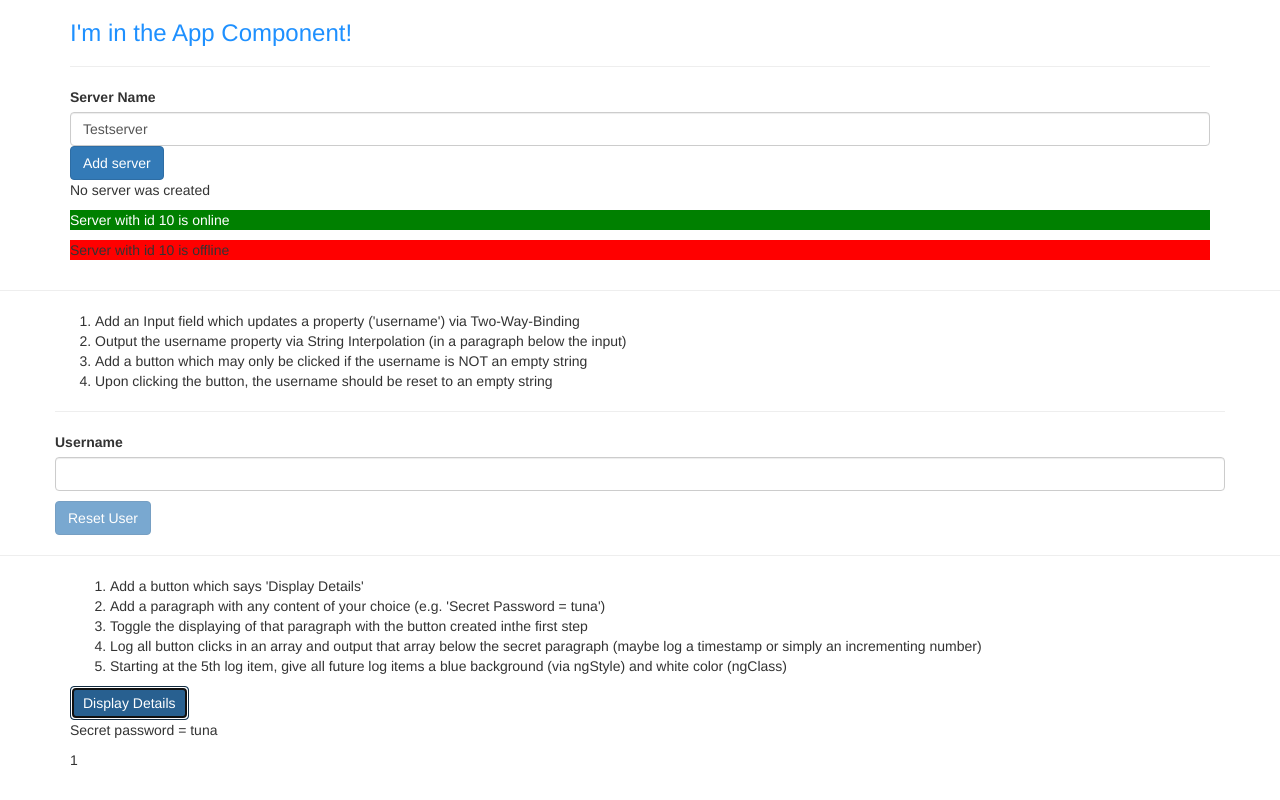
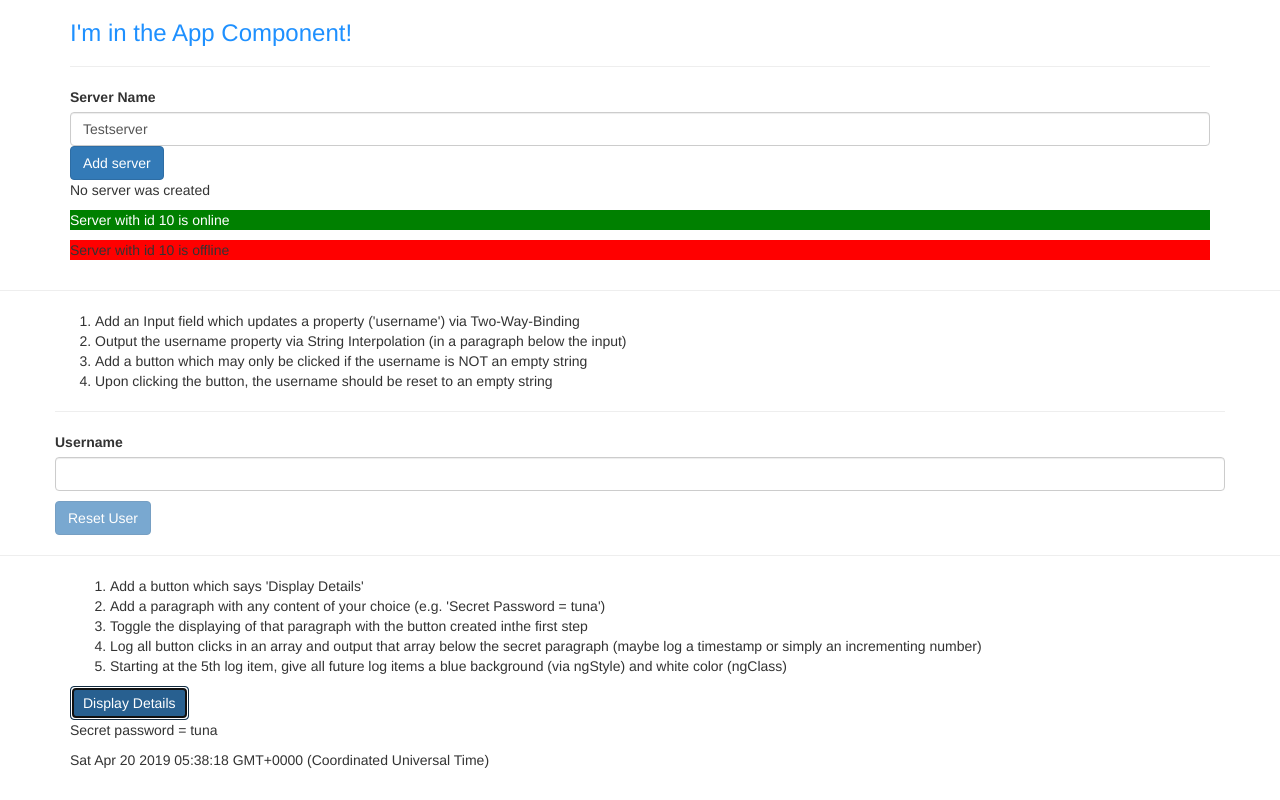
Before and after one commit to sasakocic/angular, an Angular app in the folder my-first-app/: page / in a window 1280 px wide. Both pictures are taken after a click on the button "Display Details". Built offline with nearby package versions, Linux system fonts and the light colour scheme.

Commit message:
index in ngFor

```diff
--- a/my-first-app/src/app/app.component.html
+++ b/my-first-app/src/app/app.component.html
@@ -51,9 +51,9 @@
             >Display Details</button>
           <p *ngIf="showSecret">Secret password = tuna</p>
           <div
-          *ngFor="let logItem of log"
-          [ngStyle]="{backgroundColor: logItem >= 5 ? 'blue' : 'transparent'}"
-          [ngClass]="{'white-text': logItem >= 5}"
+          *ngFor="let logItem of log; let i = index"
+          [ngStyle]="{backgroundColor: i >= 4 ? 'blue' : 'transparent'}"
+          [ngClass]="{'white-text': i >= 4}"
           >{{ logItem }}</div>
     </div>
   </div>
--- a/my-first-app/src/app/app.component.ts
+++ b/my-first-app/src/app/app.component.ts
@@ -22,6 +22,7 @@
 
   onToggleDetails() {
     this.showSecret = !this.showSecret;
-    this.log.push(this.log.length + 1);
+    // this.log.push(this.log.length + 1);
+    this.log.push(new Date());
   }
 }
```
